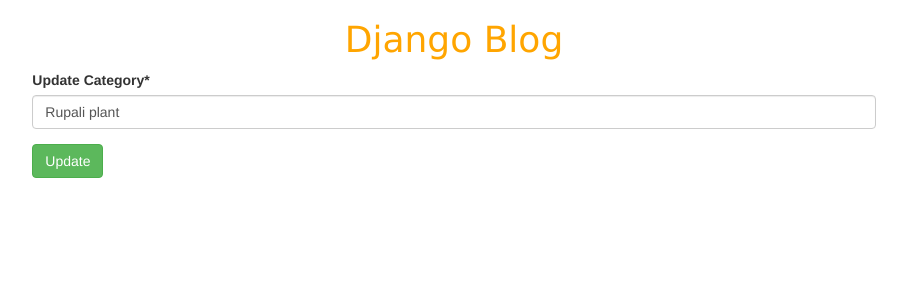
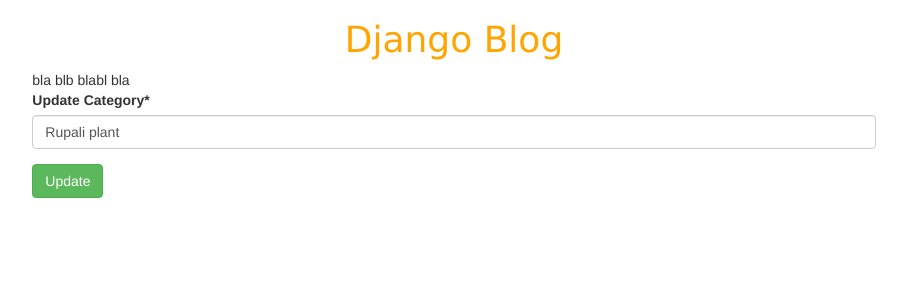
Before and after one commit to habibpk/django-blog, a Django app: page /category/15/update/ in a window 1280 px wide. Shown: the part 52-352 px from the top of the page, without its empty margins (186-1093 px from the left). Run offline with Django 3.2, Linux system fonts and the light colour scheme; data comes from the database, SQL or seed files in the repository; some libraries are stand-ins or nearby versions.

Commit message:
text added in update comment file

```diff
--- a/blog/templates/blog/update_comment.html
+++ b/blog/templates/blog/update_comment.html
@@ -3,6 +3,7 @@
 {% block content %}
 <div class="row">
     <div class="col-md-8 col-md-offset-2">
+    bla blb blabl bla
                 {% if messages %}
 
     {% for message in messages %}
```
